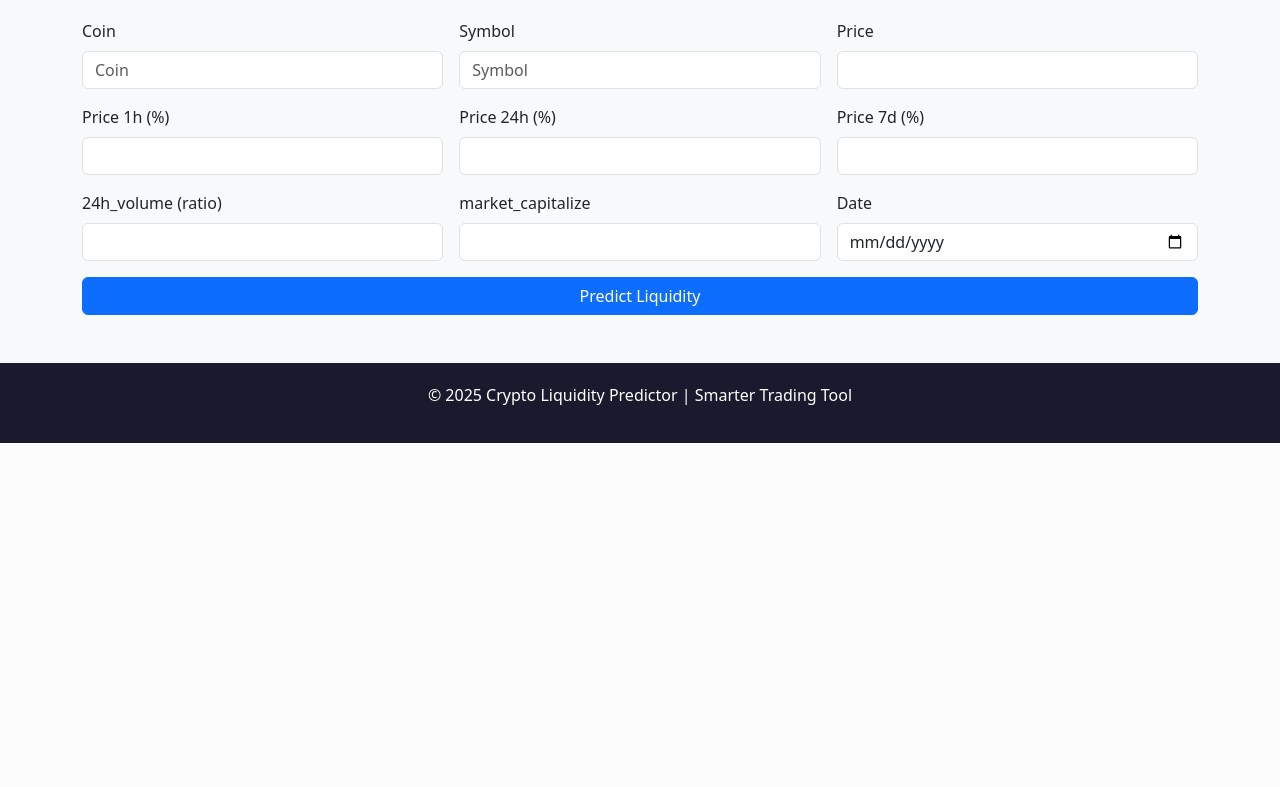
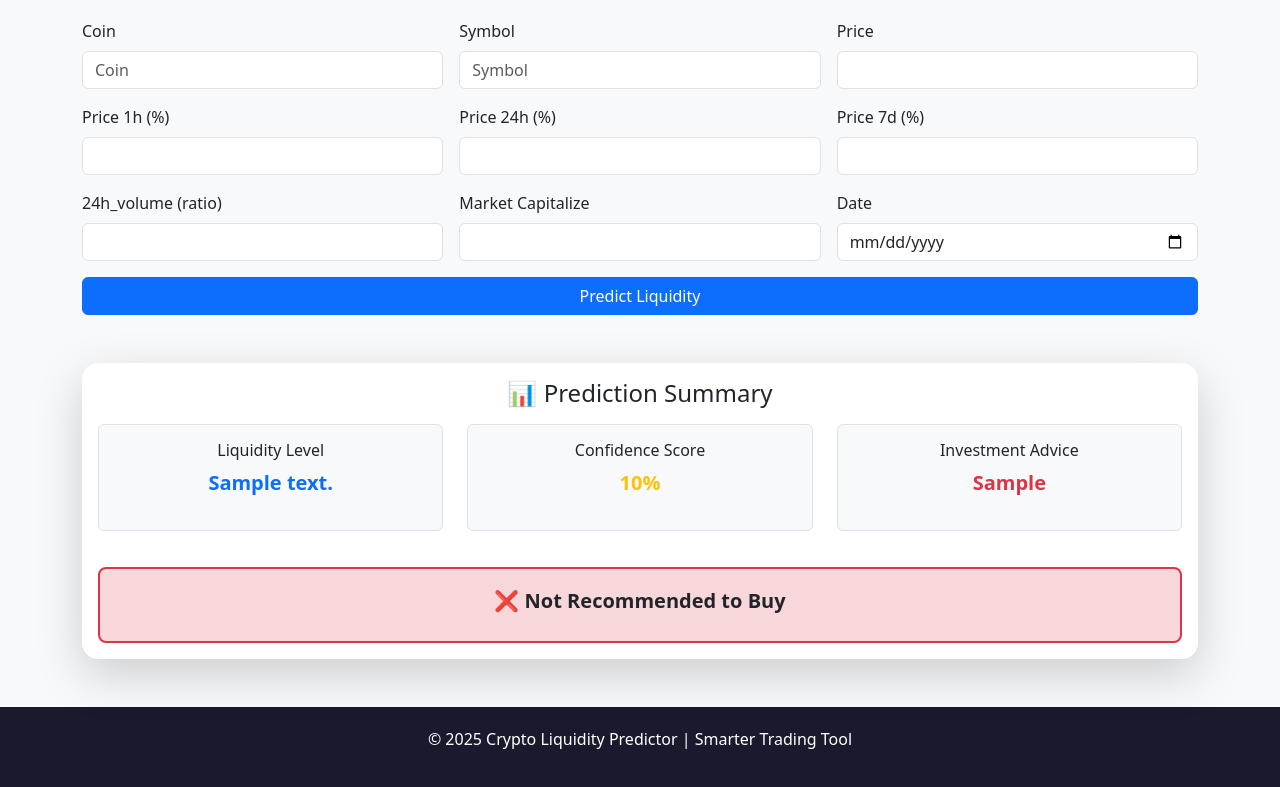
Before and after one commit to SD-95/Cryptocurrency_Liquidity_Predictior, a Flask app: template templates/index.html in a window 1280 px wide. Shown: the part 369-1156 px from the top of the page. Before the commit the page ends 812 px from the top, so only its background shows below. Run offline with Flask 3, Linux system fonts and the light colour scheme; the template is opened without the code that fills it: most values are stand-ins (such as "Sample title", 1, 10 or a date in 2020); parts of the project's set-up code (start-up, migrations or seed data) failed here and were passed over.

Commit message:
Updated Flask backend and frontend with new prediction logic

```diff
--- a/app.py
+++ b/app.py
@@ -1,99 +1,91 @@
-from flask import Flask, render_template, request, jsonify
+from flask import Flask, render_template, request
 import joblib
 import numpy as np
 from tensorflow.keras.models import load_model
 import os
 
-# Initialize Flask app
+# Suppress TensorFlow oneDNN optimization logs (optional)
+os.environ["TF_ENABLE_ONEDNN_OPTS"] = "0"
+
 app = Flask(__name__)
 
-# Load models and encoders
-rf_model = joblib.load("random_forest_model.pkl")
-meta_model = joblib.load("meta_model.pkl")
-scaler = joblib.load("scaler.pkl")
-le = joblib.load("label_encoder.pkl")
-lstm_model = load_model("lstm_model.h5")
+try:
+    rf_model = joblib.load("random_forest_model.pkl")
+    meta_model = joblib.load("meta_model.pkl")
+    scaler = joblib.load("scaler.pkl")
+    le = joblib.load("label_encoder.pkl")
+    lstm_model = load_model("lstm_model.h5")
+except Exception as e:
+    print(f"❌ Model loading failed: {e}")
 
-# Expected final features for prediction
-feature_names = [
-    "1h", "24h", "7d",
-    "price_lag1", "volume_lag1", "mktcap_lag1",
-    "price_2d_avg", "volume_2d_avg",
-    "vol_to_mcap", "vol_price_ratio"
-]
+@app.route("/", methods=["GET", "POST"])
+def home():
+    prediction = None
+    confidence = None
+    advice = None
 
-@app.route("/")
-def home():
-    return render_template("index.html")
+    if request.method == "POST":
+        try:
+            price = float(request.form.get("price", 0))
+            price_1h = float(request.form.get("price_1h", 0))
+            price_24h = float(request.form.get("price_24h", 0))
+            price_7d = float(request.form.get("price_7d", 0))
+            volume_24h = float(request.form.get("volume_24h", 0))
+            market_cap = float(request.form.get("market_cap", 0))
 
-@app.route("/predict", methods=["POST"])
-def predict():
-    try:
-        data = request.get_json()
-        print("Received Input:", data)
+            # Feature engineering
+            price_lag1 = price / (1 + price_1h / 100) if price_1h != -100 else 0
+            volume_lag1 = volume_24h
+            mktcap_lag1 = market_cap
 
-        # Extract raw input features from HTML form
-        price = float(data.get("price", 0))
-        price_1h = float(data.get("price_1h", 0))
-        price_24h = float(data.get("price_24h", 0))
-        price_7d = float(data.get("price_7d", 0))
-        volume_24h = float(data.get("volume_24h", 0))
-        market_cap = float(data.get("market_cap", 0))
+            price_2d_avg = (price + price_lag1) / 2
+            volume_2d_avg = (volume_24h + volume_lag1) / 2
 
-        # Simulate required lag and rolling features (assume lag = current - change)
-        price_lag1 = price / (1 + price_1h / 100) if price_1h != -100 else 0
-        volume_lag1 = volume_24h  # If you have no real lag data, assume same
-        mktcap_lag1 = market_cap  # Same logic
+            vol_to_mcap = volume_24h / market_cap if market_cap else 0
+            vol_price_ratio = volume_24h / price if price else 0
 
-        price_2d_avg = (price + price_lag1) / 2
-        volume_2d_avg = (volume_24h + volume_lag1) / 2
+            final_features = [
+                price_1h, price_24h, price_7d,
+                price_lag1, volume_lag1, mktcap_lag1,
+                price_2d_avg, volume_2d_avg,
+                vol_to_mcap, vol_price_ratio
+            ]
 
-        vol_to_mcap = volume_24h / market_cap if market_cap else 0
-        vol_price_ratio = volume_24h / price if price else 0
+            input_arr = np.array(final_features).reshape(1, -1)
+            input_scaled = scaler.transform(input_arr)
+            input_seq = input_scaled.reshape((1, 1, input_scaled.shape[1]))
 
-        # Construct final feature vector
-        final_features = [
-            price_1h, price_24h, price_7d,
-            price_lag1, volume_lag1, mktcap_lag1,
-            price_2d_avg, volume_2d_avg,
-            vol_to_mcap, vol_price_ratio
-        ]
+            rf_probs = rf_model.predict_proba(input_scaled)
+            lstm_probs = lstm_model.predict(input_seq)
 
-        # Reshape and scale
-        input_arr = np.array(final_features).reshape(1, -1)
-        input_scaled = scaler.transform(input_arr)
+            stacked_input = np.hstack((rf_probs, lstm_probs))
+            final_pred_class = meta_model.predict(stacked_input)[0]
+            final_pred_proba = meta_model.predict_proba(stacked_input)[0][final_pred_class]
 
-        # LSTM input reshape
-        input_seq = input_scaled.reshape((1, 1, input_scaled.shape[1]))
+            liquidity_level = le.inverse_transform([final_pred_class])[0]
 
-        # Get model predictions
-        rf_probs = rf_model.predict_proba(input_scaled)
-        lstm_probs = lstm_model.predict(input_seq)
+            advice_map = {
+                "High": "Buy",
+                "Medium": "Hold",
+                "Low": "Avoid"
+            }
+            advice = advice_map.get(liquidity_level, "Unknown")
 
-        stacked_input = np.hstack((rf_probs, lstm_probs))
-        final_pred_class = meta_model.predict(stacked_input)[0]
-        final_pred_proba = meta_model.predict_proba(stacked_input)[0][final_pred_class]
+            prediction = liquidity_level
+            confidence = round(final_pred_proba * 100, 2)
 
-        liquidity_level = le.inverse_transform([final_pred_class])[0]
+        except Exception as e:
+            prediction = f"Error: {e}"
+            confidence = "-"
+            advice = "-"
 
-        # Generate advice
-        if liquidity_level == "High":
-            advice = "Buy"
-        elif liquidity_level == "Medium":
-            advice = "Hold"
-        else:
-            advice = "Avoid"
-
-        return jsonify({
-            "liquidity_level": liquidity_level,
-            "confidence_score": round(final_pred_proba * 100, 2),
-            "investment_advice": advice
-        })
-
-    except Exception as e:
-        print("❌ Error during prediction:", e)
-        return jsonify({"error": str(e)}), 400
+    return render_template(
+        "index.html",
+        prediction_text=prediction,
+        confidence_score=confidence,
+        investment_advice=advice
+    )
 
 if __name__ == "__main__":
-    port = int(os.environ.get("PORT", 5000))  # Render provides PORT env variable
-    app.run(host="0.0.0.0", port=port, debug=True)
+    port = int(os.environ.get("PORT", 5000))
+    app.run(host="0.0.0.0", port=port)
--- a/requirements.txt
+++ b/requirements.txt
@@ -1,4 +1,4 @@
-Flask
+flask
 gunicorn
 numpy
 pandas
@@ -7,3 +7,4 @@ matplotlib
 torch
 statsmodels
 tensorflow
+Seaborn
--- a/templates/index.html
+++ b/templates/index.html
@@ -2,9 +2,12 @@
 <html lang="en">
   <head>
     <meta charset="UTF-8" />
-    <meta name="viewport" content="width=device-width, initial-scale=1.0" />
+    <meta name="viewport" content="width=device-width, initial-scale=1" />
     <title>Crypto Liquidity Predictor</title>
-    <link href="https://cdn.jsdelivr.net/npm/bootstrap@5.3.3/dist/css/bootstrap.min.css" rel="stylesheet" />
+    <link
+      href="https://cdn.jsdelivr.net/npm/bootstrap@5.3.3/dist/css/bootstrap.min.css"
+      rel="stylesheet"
+    />
     <style>
       body {
         background-color: #f8f9fa;
@@ -31,6 +34,12 @@
         padding: 20px 0;
         text-align: center;
       }
+      #recommendationBox {
+        padding: 20px;
+        margin-top: 20px;
+        border-radius: 8px;
+        text-align: center;
+      }
     </style>
   </head>
   <body>
@@ -55,7 +64,9 @@
     <section class="hero">
       <div class="container">
         <h1>Predict Liquidity & Make Smart Decisions</h1>
-        <p class="lead">Input coin metrics to check liquidity risk and investment advice.</p>
+        <p class="lead">
+          Input coin metrics to check liquidity risk and investment advice.
+        </p>
       </div>
     </section>
 
@@ -63,54 +74,111 @@
     <section id="predict" class="py-5">
       <div class="container">
         <h2 class="mb-4">Enter Cryptocurrency Metrics</h2>
-        <form id="predictForm">
-          <div class="row g-3" method="POST" action="/predict">
+        <form method="POST" action="/">
+          <div class="row g-3">
             <div class="col-md-4">
-              <label for="Coin" class="form-label">Coin</label>
-              <input type="text" class="form-control" name="Coin" id="coin" placeholder="Coin" required />
+              <label for="coin" class="form-label">Coin</label>
+              <input
+                type="text"
+                class="form-control"
+                name="Coin"
+                id="coin"
+                placeholder="Coin"
+                required
+              />
             </div>
             <div class="col-md-4">
-              <label for="Symbol" class="form-label">Symbol</label>
-              <input type="text" class="form-control" name="Symbol" id="symbol" placeholder="Symbol" required />
+              <label for="symbol" class="form-label">Symbol</label>
+              <input
+                type="text"
+                class="form-control"
+                name="Symbol"
+                id="symbol"
+                placeholder="Symbol"
+                required
+              />
             </div>
             <div class="col-md-4">
               <label for="price" class="form-label">Price</label>
-              <input type="number" step="any" class="form-control" name="price" />
+              <input
+                type="number"
+                step="any"
+                class="form-control"
+                name="price"
+                required
+              />
             </div>
             <div class="col-md-4">
-              <label for="1h" class="form-label">Price 1h (%)</label>
-              <input type="number" step="any" class="form-control" name="price_1h" />
+              <label for="price_1h" class="form-label">Price 1h (%)</label>
+              <input
+                type="number"
+                step="any"
+                class="form-control"
+                name="price_1h"
+                required
+              />
             </div>
             <div class="col-md-4">
-              <label for="24h" class="form-label">Price 24h (%)</label>
-              <input type="number" step="any" class="form-control" name="price_24h" />
+              <label for="price_24h" class="form-label">Price 24h (%)</label>
+              <input
+                type="number"
+                step="any"
+                class="form-control"
+                name="price_24h"
+                required
+              />
             </div>
             <div class="col-md-4">
-              <label for="7d" class="form-label">Price 7d (%)</label>
-              <input type="number" step="any" class="form-control" name="price_7d" />
+              <label for="price_7d" class="form-label">Price 7d (%)</label>
+              <input
+                type="number"
+                step="any"
+                class="form-control"
+                name="price_7d"
+                required
+              />
             </div>
             <div class="col-md-4">
-              <label for="24h_Volume" class="form-label">24h_volume (ratio)</label>
-              <input type="number" step="any" class="form-control" name="volume_24h" />
+              <label for="volume_24h" class="form-label">24h_volume (ratio)</label>
+              <input
+                type="number"
+                step="any"
+                class="form-control"
+                name="volume_24h"
+                required
+              />
             </div>
             <div class="col-md-4">
-              <label for="mkt_cap" class="form-label">market_capitalize</label>
-              <input type="number" step="any" class="form-control" name="market_cap" />
+              <label for="market_cap" class="form-label">Market Capitalize</label>
+              <input
+                type="number"
+                step="any"
+                class="form-control"
+                name="market_cap"
+                required
+              />
             </div>
             <div class="col-md-4">
               <label for="date" class="form-label">Date</label>
-              <input type="date" step="any" class="form-control" name="date" />
+              <input
+                type="date"
+                class="form-control"
+                name="date"
+                required
+              />
             </div>
-            <!-- Add more fields as needed -->
 
             <div class="col-12 mt-3">
-              <button type="submit" class="btn btn-primary w-100">Predict Liquidity</button>
+              <button type="submit" class="btn btn-primary w-100">
+                Predict Liquidity
+              </button>
             </div>
           </div>
         </form>
 
+        {% if prediction_text %}
         <!-- Enhanced Prediction Output -->
-        <div id="result" class="mt-5" style="display: none;">
+        <div id="result" class="mt-5">
           <div class="card shadow-lg border-0">
             <div class="card-body">
               <h4 class="card-title mb-3 text-center">📊 Prediction Summary</h4>
@@ -118,31 +186,65 @@
                 <div class="col-md-4 mb-3">
                   <div class="border rounded p-3 bg-light">
                     <h6>Liquidity Level</h6>
-                    <p id="liquidity" class="fw-bold fs-5 text-primary">{{ prediction_text }}</p>
+                    <p class="fw-bold fs-5 text-primary">{{ prediction_text }}</p>
                   </div>
                 </div>
                 <div class="col-md-4 mb-3">
                   <div class="border rounded p-3 bg-light">
                     <h6>Confidence Score</h6>
-                    <p id="confidence" class="fw-bold fs-5 text-warning">-</p>
+                    <p class="fw-bold fs-5 text-warning">
+                      {{ confidence_score if confidence_score != "-" else "-" }}%
+                    </p>
                   </div>
                 </div>
                 <div class="col-md-4 mb-3">
                   <div class="border rounded p-3 bg-light">
                     <h6>Investment Advice</h6>
-                    <p id="advice" class="fw-bold fs-5" style="color: #28a745;">-</p>
+                    <p
+                      class="fw-bold fs-5"
+                      style="color: {% if investment_advice == 'Buy' %}#28a745{% elif investment_advice == 'Hold' %}#ffc107{% else %}#dc3545{% endif %};"
+                    >
+                      {{ investment_advice }}
+                    </p>
                   </div>
                 </div>
               </div>
 
               <!-- Recommendation Highlight Box -->
-              <div id="recommendationBox" class="mt-4 p-4 text-center rounded" style="display: none;">
-                <h5 id="recommendationText" class="fw-bold"></h5>
-                <i id="recommendationIcon" class="fs-1"></i>
+              <div
+                id="recommendationBox"
+                style="
+                  background-color: {% if investment_advice == 'Buy' %}
+                    #d4edda
+                  {% elif investment_advice == 'Hold' %}
+                    #fff3cd
+                  {% else %}
+                    #f8d7da
+                  {% endif %};
+                  border: 2px solid
+                    {% if investment_advice == 'Buy' %}
+                      #28a745
+                    {% elif investment_advice == 'Hold' %}
+                      #ffc107
+                    {% else %}
+                      #dc3545
+                    {% endif %};
+                "
+              >
+                <h5 class="fw-bold">
+                  {% if investment_advice == 'Buy' %}
+                    ✅ Recommended to Buy
+                  {% elif investment_advice == 'Hold' %}
+                    ⚠️ Hold Position
+                  {% else %}
+                    ❌ Not Recommended to Buy
+                  {% endif %}
+                </h5>
               </div>
             </div>
           </div>
         </div>
+        {% endif %}
       </div>
     </section>
 
@@ -152,62 +254,5 @@
         <p>&copy; 2025 Crypto Liquidity Predictor | Smarter Trading Tool</p>
       </div>
     </footer>
-
-    <script>
-  document.getElementById('predictForm').addEventListener('submit', async function (e) {
-    e.preventDefault()
-
-    const formData = new FormData(this)
-    const data = Object.fromEntries(formData.entries())
-
-    // Parse numbers correctly
-    for (let key in data) {
-      if (!isNaN(data[key])) {
-        data[key] = parseFloat(data[key])
-      }
-    }
-
-    const response = await fetch('/predict', {
-      method: 'POST',
-      headers: { 'Content-Type': 'application/json' },
-      body: JSON.stringify(data)
-    })
-
-    if (!response.ok) {
-      alert('Prediction failed. Please check your inputs.')
-      return
-    }
-
-    const result = await response.json()
-    console.log('✅ Received prediction:', result)
-
-    // Update DOM
-    document.getElementById('liquidity').textContent = result.liquidity_level
-    document.getElementById('confidence').textContent = `${result.confidence_score}%`
-    document.getElementById('advice').textContent = result.investment_advice
-
-    const box = document.getElementById('recommendationBox')
-    const text = document.getElementById('recommendationText')
-    const icon = document.getElementById('recommendationIcon')
-
-    if (result.investment_advice.toLowerCase().includes('buy')) {
-      box.style.backgroundColor = '#d4edda'
-      box.style.border = '2px solid #28a745'
-      text.textContent = '✅ Recommended to Buy'
-      text.style.color = '#28a745'
-      icon.className = 'bi bi-check-circle-fill text-success'
-    } else {
-      box.style.backgroundColor = '#f8d7da'
-      box.style.border = '2px solid #dc3545'
-      text.textContent = '❌ Not Recommended to Buy'
-      text.style.color = '#dc3545'
-      icon.className = 'bi bi-x-circle-fill text-danger'
-    }
-
-    // ✅ Show the result block
-    document.getElementById('result').style.display = 'block'
-    box.style.display = 'block'
-  })
-</script>
   </body>
 </html>
```
Also changed, not shown: .render.yaml, 4 other files.
